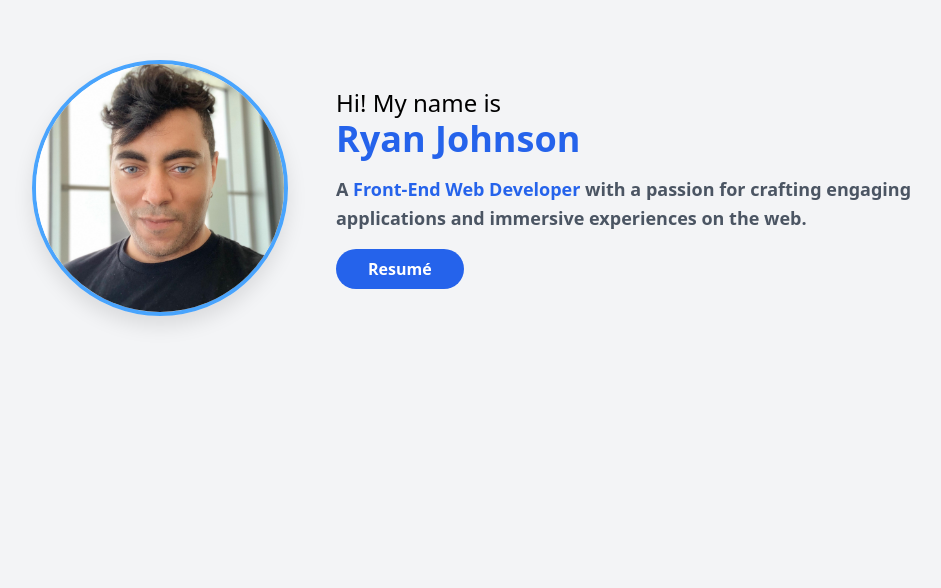
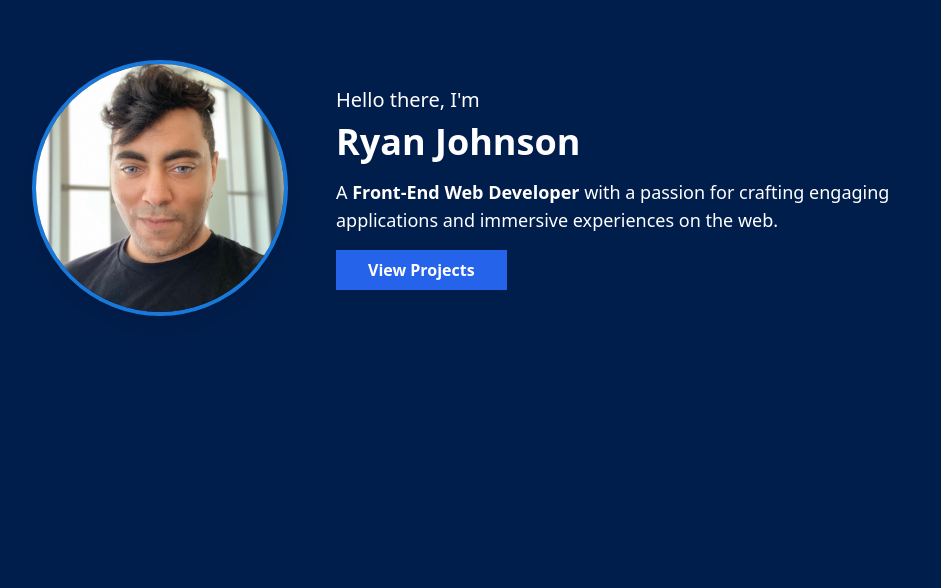
Before and after one commit to RyanmjDev/Portfolio, a React (Vite) app: page / in a window 1280 px wide. Shown: the part 212-800 px from the top of the page, without its empty margins (144-1085 px from the left). Built offline with nearby package versions, Linux system fonts and the light colour scheme.

Commit message:
Update background color and text in App.css, About.jsx, and Header.jsx

```diff
--- a/src/App.css
+++ b/src/App.css
@@ -1,4 +1,11 @@
-/*Header*/
+body {
+  background-color: #001e4c;
+  color: white;
+}
+
+
+
+/*Header animation*/
 @keyframes gradientAnimation {
   0% {
     background-position: 0% 50%;
--- a/src/Components/About.jsx
+++ b/src/Components/About.jsx
@@ -2,11 +2,11 @@ import React from 'react';
 
 const About = () => {
   return (
-    <section id="about" className="py-24 bg-gray-100 bg-fixed bg-center bg-cover flex justify-center items-center"  >
+    <section id="about" className="py-24 bg-fixed bg-center bg-cover flex justify-center items-center"  >
       <div className="container mx-auto px-4" data-aos="fade-up" data-aos-once="false" data-aos-duration="1000">
         <div className=" mx-auto">
         <h2 className="text-3xl font-bold mb-6">
-            About <span className='text-blue-600'>Me</span>
+            A Little About Me
           </h2>
           <div className="bg-white p-16 rounded-lg shadow-lg">
             <p className="text-lg text-gray-800 leading-relaxed">
--- a/src/Components/Header.jsx
+++ b/src/Components/Header.jsx
@@ -3,7 +3,8 @@ import profilePic from '../assets/profile.jpg';
 
 const Header = () => {
   return (
-    <section id="about" className="py-24 bg-gray-100 bg-fixed bg-center bg-cover h-screen flex justify-center items-center" >
+    <section id="about" className="py-24 bg-fixed bg-center bg-cover h-screen flex justify-center items-center" >
+
     <div className="container mx-auto px-4" data-aos="fade-up"  data-aos-duration="1000">
 
       <div className="flex flex-wrap items-center justify-center">
@@ -15,13 +16,13 @@ const Header = () => {
           />
         </div>
         <div className="w-full sm:w-1/2 flex flex-col items-center sm:items-start">
-          <span className="text-2xl sm:text-center">Hi! My name is </span>
-          <p className="font-bold text-blue-600 text-4xl mb-4 ">Ryan Johnson</p>
-          <p className="text-lg leading-relaxed text-gray-600 font-semibold">
-            A <span className="text-blue-600">Front-End Web Developer</span> with a passion for crafting engaging applications and immersive experiences on the web.
+          <span className="text-xl sm:text-center mb-2">Hello there, I'm </span>
+          <p className="font-bold text-4xl mb-4 ">Ryan Johnson</p>
+          <p className="text-lg leading-relaxedfont-semibold">
+            A <span className=" font-bold"> Front-End Web Developer</span> with a passion for crafting engaging applications and immersive experiences on the web.
           </p>
-          <button className="bg-blue-600 py-2 px-8 rounded-full text-white font-bold hover:shadow-lg mt-4">
-            Resumé
+          <button className="bg-blue-600 py-2 px-8  text-white font-bold hover:shadow-lg mt-4">
+            View Projects
           </button>
         </div>
       </div>
```
